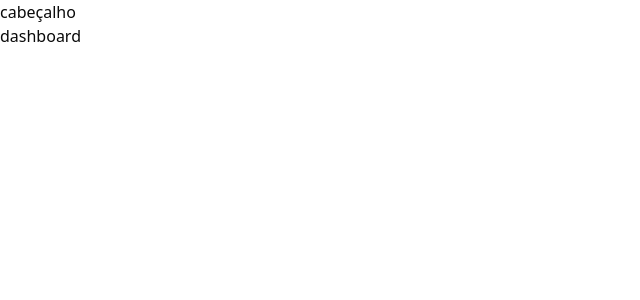
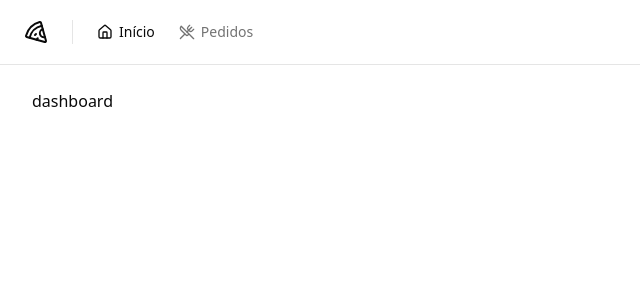
Before and after one commit to Jecilia/pizza-shop-web, a React (Vite) app: page / in a window 1280 px wide. Shown: the top 300 px of the page, without its empty margins (0-640 px from the left). Built offline with nearby package versions, Linux system fonts and the light colour scheme.

Commit message:
App layout with header

```diff
--- a/package.json
+++ b/package.json
@@ -13,6 +13,7 @@
   "dependencies": {
     "@hookform/resolvers": "^3.9.0",
     "@radix-ui/react-label": "^2.1.0",
+    "@radix-ui/react-separator": "^1.1.0",
     "@radix-ui/react-slot": "^1.1.0",
     "class-variance-authority": "^0.7.0",
     "clsx": "^2.1.1",
--- /dev/null
+++ b/src/components/header.tsx
@@ -0,0 +1,25 @@
+import { Home, Pizza, UtensilsCrossed } from "lucide-react";
+import { Separator } from "./ui/separator";
+import { NavLink } from "./nav-link";
+
+export function Header() {
+  return (
+    <header className="border-b">
+      <div className="flex h-16 items-center gap-6 px-6">
+        <Pizza className="size-6" />
+        <Separator orientation="vertical" className="h-6" />
+
+        <nav className="flex items-center space-x-4 lg:space-x-6">
+          <NavLink to={"/"}>
+            <Home className="size-4" />
+            Início
+          </NavLink>
+          <NavLink to={"/orders"}>
+            <UtensilsCrossed className="size-4" />
+            Pedidos
+          </NavLink>
+        </nav>
+      </div>
+    </header>
+  );
+}
--- /dev/null
+++ b/src/components/nav-link.tsx
@@ -0,0 +1,14 @@
+import { Link, LinkProps, useLocation } from "react-router-dom";
+
+export type NavLinkProps = LinkProps;
+
+export function NavLink(props: NavLinkProps) {
+  const { pathname } = useLocation();
+  return (
+    <Link
+      data-current={pathname === props.to}
+      className="flex items-center gap-1.5 text-sm font-medium text-muted-foreground hover:text-foreground data-[current=true]:text-foreground"
+      {...props}
+    />
+  );
+}
--- /dev/null
+++ b/src/components/ui/separator.tsx
@@ -0,0 +1,29 @@
+import * as React from "react"
+import * as SeparatorPrimitive from "@radix-ui/react-separator"
+
+import { cn } from "@/lib/utils"
+
+const Separator = React.forwardRef<
+  React.ElementRef<typeof SeparatorPrimitive.Root>,
+  React.ComponentPropsWithoutRef<typeof SeparatorPrimitive.Root>
+>(
+  (
+    { className, orientation = "horizontal", decorative = true, ...props },
+    ref
+  ) => (
+    <SeparatorPrimitive.Root
+      ref={ref}
+      decorative={decorative}
+      orientation={orientation}
+      className={cn(
+        "shrink-0 bg-border",
+        orientation === "horizontal" ? "h-[1px] w-full" : "h-full w-[1px]",
+        className
+      )}
+      {...props}
+    />
+  )
+)
+Separator.displayName = SeparatorPrimitive.Root.displayName
+
+export { Separator }
--- a/src/pages/_layout/app.tsx
+++ b/src/pages/_layout/app.tsx
@@ -1,10 +1,11 @@
+import { Header } from "@/components/header";
 import { Outlet } from "react-router-dom";
 
 export function AppLayout() {
   return (
-    <div>
-      <h1>cabeçalho</h1>
-      <div>
+    <div className="flex min-h-screen flex-col antialiased">
+      <Header />
+      <div className="flex flex-1 flex-col gap-4 p-8 pt-6">
         <Outlet />
       </div>
     </div>
--- a/src/pages/_layout/auth.tsx
+++ b/src/pages/_layout/auth.tsx
@@ -3,7 +3,7 @@
 
 export function AuthLayout() {
   return (
-    <div className="grid min-h-screen grid-cols-2">
+    <div className="grid min-h-screen grid-cols-2 antialiased">
       <div className="flex h-full flex-col justify-between border-r border-foreground/5 bg-muted p-10 text-muted-foreground">
         <div className="flex items-center gap-3 text-lg font-medium text-foreground">
           <Pizza className="size-5" />
```
Also changed, not shown: 1 other file (tests, documents, lock files or other folders).
